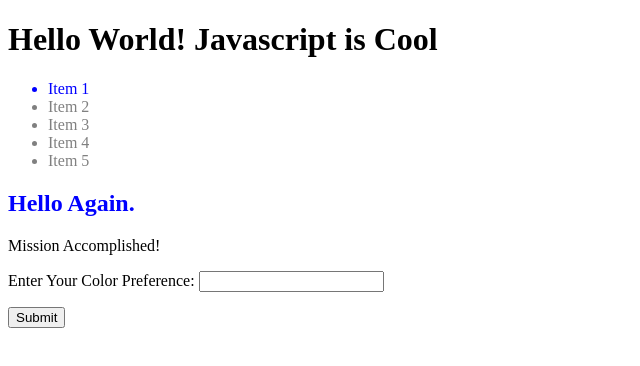
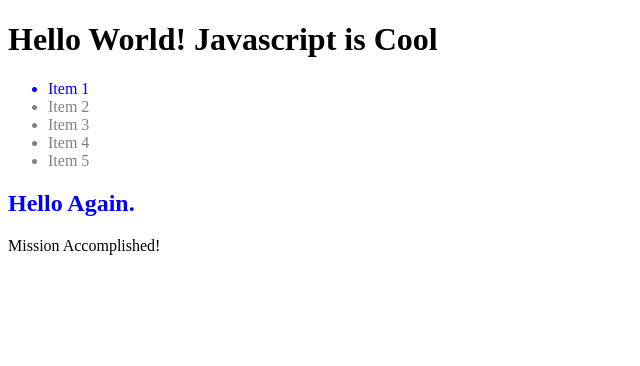
Before and after one commit to LuisSanchez01/codeup-web-exercises, a plain HTML site: page dom-query-js.html in a window 1280 px wide. Shown: the whole page, without its empty margins (0-640 px from the left). Drawn offline with Linux system fonts and the light colour scheme.

Commit message:
removed color preference button

```diff
--- a/dom-query-js.html
+++ b/dom-query-js.html
@@ -42,13 +42,6 @@
     culpa qui officia deserunt mollit anim id est laborum.
 </p>
 
-<form name="changeColor">
-    <label for="colorPreference">Enter Your Color Preference:</label>
-    <input type="text" name="colorPreference" id="colorPreference"><br>
-    <!--    added <br> to drop submit button below the text box-->
-    <input type="button" id="colorSubmission" value="Submit">
-</form>
-
 <script>
     (function() {
         "use strict";
```
